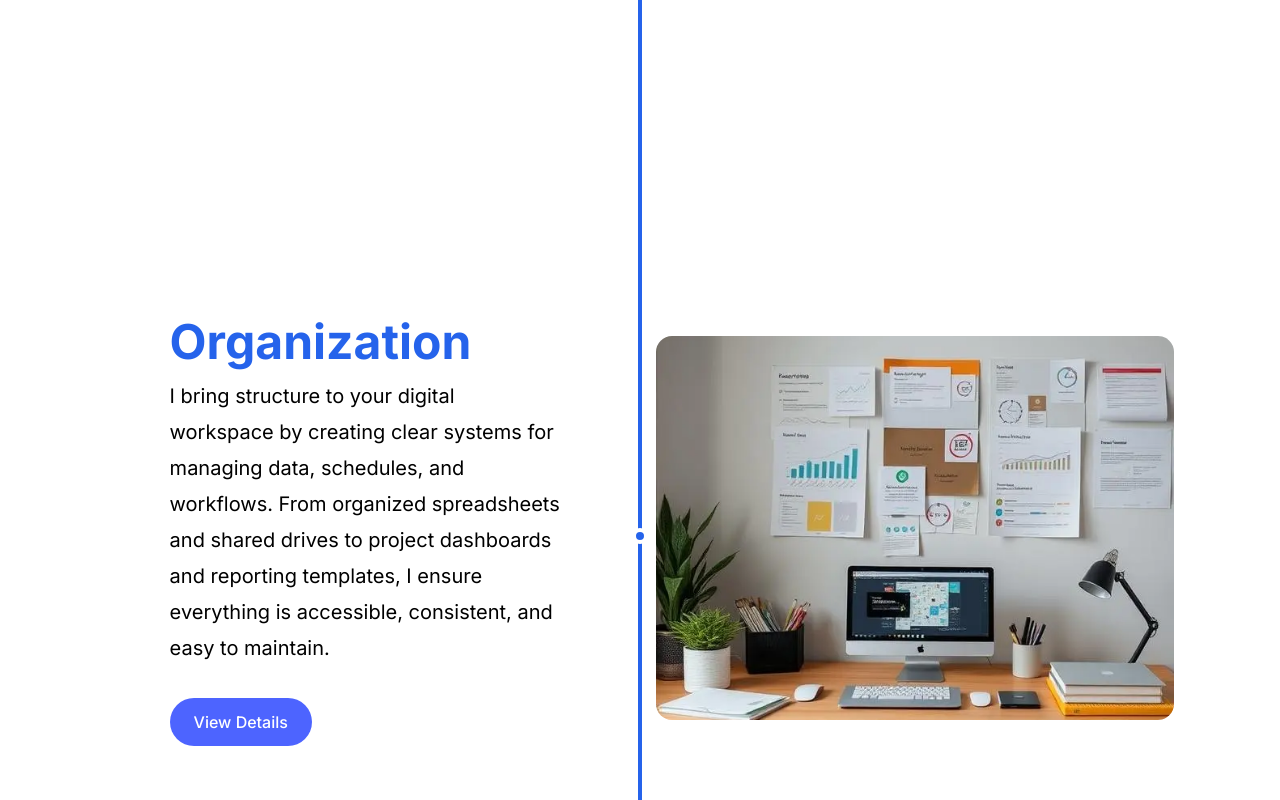
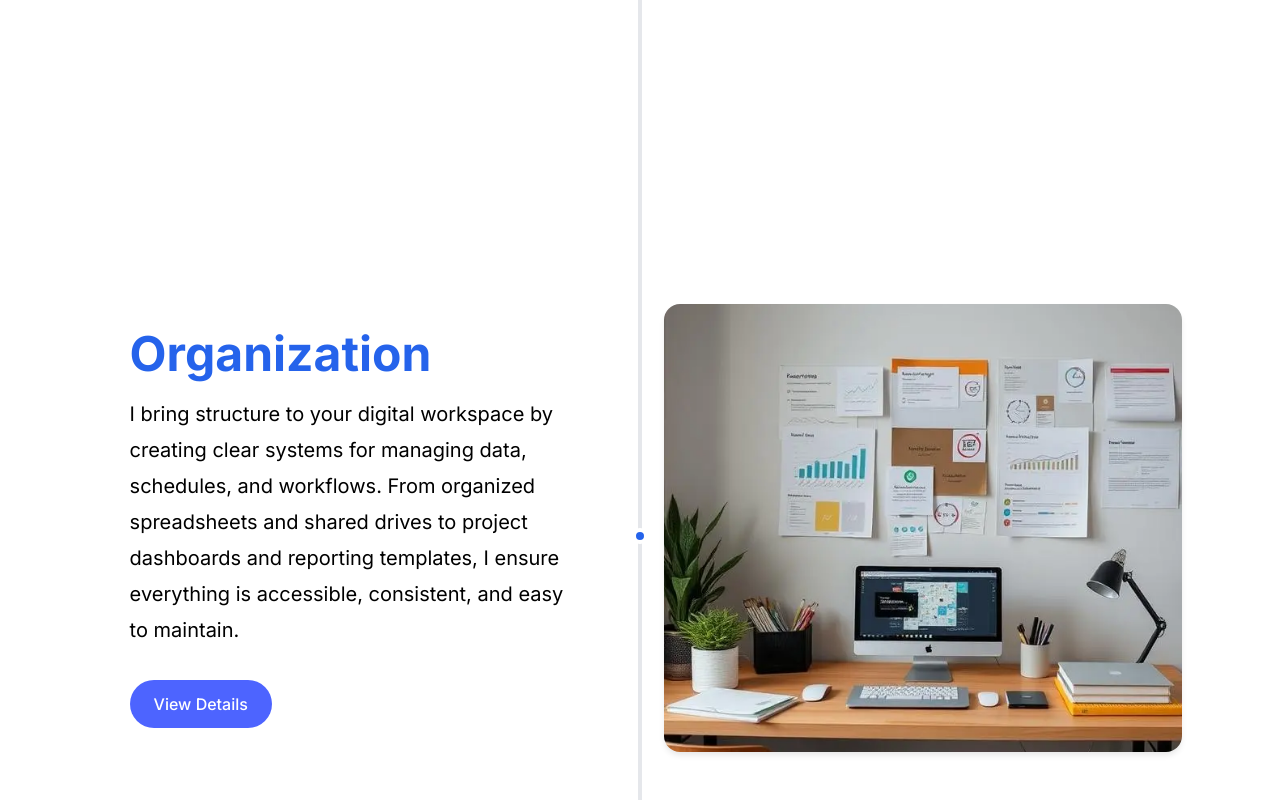
Before and after one commit to faresbermak97-tech/faresbermak, a Next.js app: page / in a window 1280 px wide. Shown: the part 5760-6560 px from the top of the page. Built offline with nearby package versions, Linux system fonts and the light colour scheme.

Commit message:
New update

```diff
--- a/src/app/globals.css
+++ b/src/app/globals.css
@@ -105,3 +105,169 @@
 
 /* Note: Previously defined utility classes and custom scrollbar styles were removed as they were not being used in the application.
 This helps reduce bundle size and improve maintainability. If needed in the future, they can be re-added. */
+
+/* Add these to your globals.css - Mobile-first approach */
+
+/* ============================================
+   HERO SECTION FIXES
+   ============================================ */
+
+/* Fix: Prevent horizontal overflow of scrolling text */
+@media (max-width: 767px) {
+  /* Hero scrolling text - prevent overflow */
+  section:first-of-type .overflow-hidden {
+    max-width: 100vw;
+  }
+
+  /* Make scrolling text smaller on tiny phones */
+  @media (max-width: 375px) {
+    section:first-of-type .text-\[18vw\] {
+      font-size: 16vw !important;
+    }
+  }
+}
+
+/* ============================================
+   CARDS SECTION FIXES
+   ============================================ */
+
+@media (max-width: 767px) {
+  /* Reduce card padding on mobile */
+  .card-dimensions {
+    width: calc(100% - 1rem) !important;
+    height: calc(100% - 2rem) !important;
+  }
+
+  /* Stack card content vertically on mobile */
+  .card-content {
+    flex-direction: column !important;
+  }
+
+  /* Better spacing for card text */
+  .content-left {
+    padding: 1.5rem !important;
+  }
+
+  /* Reduce huge title size on mobile */
+  .content-left h2 {
+    font-size: 2rem !important;
+    margin-bottom: 1rem !important;
+  }
+
+  /* Smaller "View Details" button */
+  .content-left button {
+    padding: 0.625rem 1.25rem !important;
+    font-size: 0.875rem !important;
+  }
+}
+
+/* ============================================
+   FEATURES SECTION FIXES
+   ============================================ */
+
+@media (max-width: 767px) {
+  /* Hide timeline decoration on mobile - cleaner look */
+  .timelineLine,
+  .timelineDot {
+    display: none !important;
+  }
+
+  /* Reduce slide image height on mobile */
+  .slideImg {
+    height: 16rem !important;
+  }
+
+  /* Better text spacing */
+  .slideText {
+    padding: 1.5rem !important;
+  }
+
+  /* Smaller accent text */
+  .accent {
+    font-size: 1.5rem !important;
+  }
+}
+
+/* ============================================
+   CONTACT SECTION FIXES
+   ============================================ */
+
+@media (max-width: 767px) {
+  /* Contact form modal - full screen on mobile */
+  #contact-form > div {
+    max-width: 100% !important;
+    height: 100vh !important;
+    max-height: 100vh !important;
+    border-radius: 0 !important;
+  }
+
+  /* Better input sizes on mobile */
+  #contact-form input,
+  #contact-form textarea {
+    font-size: 1rem !important;
+  }
+
+  /* Smaller close button */
+  #contact-form button[aria-label="Close contact form"] {
+    top: 1rem !important;
+    right: 1rem !important;
+    font-size: 2rem !important;
+  }
+}
+
+/* ============================================
+   ABOUT SECTION FIXES
+   ============================================ */
+
+@media (max-width: 767px) {
+  /* Stack image below text on mobile */
+  #about .grid {
+    grid-template-columns: 1fr !important;
+  }
+
+  /* Better spacing */
+  #about .space-y-8 {
+    gap: 1.5rem !important;
+  }
+}
+
+/* ============================================
+   GENERAL MOBILE IMPROVEMENTS
+   ============================================ */
+
+@media (max-width: 767px) {
+  /* Ensure no horizontal scroll anywhere */
+  body {
+    overflow-x: hidden;
+  }
+
+  /* Better touch targets (minimum 44x44px) */
+  button,
+  a {
+    min-height: 44px;
+    min-width: 44px;
+  }
+
+  /* Readable text sizes */
+  p {
+    font-size: 1rem !important;
+    line-height: 1.6 !important;
+  }
+
+  /* Better section spacing */
+  section {
+    padding-top: 3rem !important;
+    padding-bottom: 3rem !important;
+  }
+}
+
+/* ============================================
+   SAFE AREA INSETS (for iPhone notch, etc.)
+   ============================================ */
+
+@supports (padding: max(0px)) {
+  body {
+    padding-left: max(0px, env(safe-area-inset-left));
+    padding-right: max(0px, env(safe-area-inset-right));
+  }
+}
--- a/src/components/sections/FeaturesSection.module.css
+++ b/src/components/sections/FeaturesSection.module.css
@@ -1,27 +1,42 @@
 .tripleSection {
   position: relative;
-  height: 300vh;
+  /* Use auto height so it fits the content perfectly */
+  height: auto;
+  min-height: 100vh;
   overflow: hidden;
 }
 
+/* --- TIMELINE STYLES --- */
+
+/* Default: Hidden on mobile */
+.timelineLine,
+.timelineDot {
+  display: none;
+}
+
+/* The vertical gray line */
 .timelineLine {
   position: absolute;
   left: 50%;
   top: 0;
   bottom: 0;
   width: 0.25rem;
-  background-color: rgb(229 231 235);
+  background-color: rgb(229 231 235); /* Gray-200 */
   transform: translateX(-50%);
+  z-index: 0;
 }
 
+/* The blue filling line */
 .timelineProgress {
   width: 100%;
-  height: 100%;
-  background-color: rgb(37 99 235);
+  /* Height will be set dynamically via React inline style */
+  background-color: rgb(37 99 235); /* Blue-600 */
   transform-origin: top;
-  transition: height 0.3s ease-out;
+  /* Smooth out the movement slightly */
+  transition: height 0.1s linear;
 }
 
+/* The Dots */
 .timelineDot {
   position: absolute;
   width: 1rem;
@@ -32,101 +47,106 @@
   z-index: 10;
 }
 
+/* Positioning dots relative to the 3 slides */
 .timelineDotTop1 {
-  top: 16.66%;
+  top: 16.66%; /* Center of 1st slide (roughly) */
   left: 50%;
   transform: translateX(-50%);
 }
 
 .timelineDotTop2 {
-  top: 50%;
+  top: 50%; /* Center of 2nd slide */
   left: 50%;
   transform: translateX(-50%);
 }
 
 .timelineDotTop3 {
-  top: 83.33%;
+  top: 83.33%; /* Center of 3rd slide */
   left: 50%;
   transform: translateX(-50%);
 }
 
+/* --- SLIDE LAYOUT (Mobile First) --- */
+
 .slide {
   position: relative;
-  height: 100vh;
+  min-height: 100vh;
   display: flex;
+  flex-direction: column; /* Stack vertically on mobile */
   align-items: center;
   justify-content: center;
-  padding: 2rem;
-}
-
-@media (min-width: 768px) {
-  .slide {
-    padding: 4rem;
-  }
-}
-
-.reverse {
-  flex-direction: row-reverse;
+  padding: 4rem 1rem;
+  z-index: 1; /* Ensure content is above the line */
 }
 
 .slideImg {
   position: relative;
   width: 100%;
-  height: 24rem;
+  height: 20rem; /* Fixed height for mobile */
   border-radius: 1rem;
   overflow: hidden;
-  margin-right: 1rem;
-  margin-left: 1rem;
-  align-self: center;
-}
-
-/* GSAP compatibility */
-
-@media (min-width: 768px) {
-  .slideImg {
-    width: 45%;
-    margin-right: 2rem;
-  }
+  margin-bottom: 2rem;
+  box-shadow: 0 4px 6px -1px rgb(0 0 0 / 0.1);
 }
 
 .slideText {
   width: 100%;
-  padding: 2rem;
-  margin-right: 1rem;
-  margin-left: 1rem;
+  padding: 0;
+  text-align: center;
 }
 
-/* GSAP compatibility */
-
-@media (min-width: 768px) {
-  .slideText {
-    width: 45%;
-    padding: 4rem;
-    margin-left: 2rem;
-  }
+.accent {
+  font-size: 2rem;
+  line-height: 1.1;
+  font-weight: 700;
+  color: rgb(37 99 235);
+  display: block;
+  margin-bottom: 1rem;
 }
 
 .divider {
   display: none;
 }
 
-.accent {
-  font-size: 1.875rem;
-  line-height: 2.25rem;
-  font-weight: 700;
-  color: rgb(37 99 235);
-}
+/* --- DESKTOP STYLES (Min-width: 768px) --- */
 
 @media (min-width: 768px) {
+  /* Show timeline on desktop */
+  .timelineLine,
+  .timelineDot {
+    display: block;
+  }
+
+  .slide {
+    flex-direction: row; /* Side-by-side on desktop */
+    padding: 4rem;
+    height: 100vh; /* Full viewport height per slide */
+  }
+
+  /* Reverse layout for even slides */
+  .reverse {
+    flex-direction: row-reverse;
+  }
+
+  .slideImg {
+    width: 45%;
+    height: 28rem;
+    margin-bottom: 0;
+    margin-right: 3rem;
+  }
+
+  .reverse .slideImg {
+    margin-right: 0;
+    margin-left: 3rem;
+  }
+
+  .slideText {
+    width: 45%;
+    padding: 2rem;
+    text-align: left;
+  }
+
   .accent {
-    font-size: 2.25rem;
-    line-height: 2.5rem;
+    font-size: 3rem;
   }
 }
-
-@media (min-width: 1024px) {
-  .accent {
-    font-size: 3rem;
-    line-height: 1;
-  }
-}
--- a/src/components/sections/FeaturesSection.tsx
+++ b/src/components/sections/FeaturesSection.tsx
@@ -1,7 +1,7 @@
 // src/components/sections/FeaturesSection.tsx
 "use client"
 
-import { useState } from "react"
+import { useState, useRef, useEffect } from "react"
 import Image from "next/image"
 import dynamic from "next/dynamic"
 import { FEATURES } from "@/config/site.config"
@@ -10,7 +10,6 @@ import styles from "./FeaturesSection.module.css"
 import "./Animations.css"
 import { ModalSkeleton } from "../ui/Skeletons"
 
-// Dynamically import DetailModal to reduce initial bundle size
 const DetailModal = dynamic(() => import("../ui/DetailModal"), {
   loading: () => <ModalSkeleton />
 })
@@ -18,7 +17,11 @@ const DetailModal = dynamic(() => import("../ui/DetailModal"), {
 export default function FeaturesSection() {
   const [selectedFeature, setSelectedFeature] = useState<Feature | null>(null)
 
+  // State for the blue line height percentage
+  const [scrollProgress, setScrollProgress] = useState(0)
 
+  // Ref to track the section container
+  const sectionRef = useRef<HTMLElement>(null)
 
   const openModal = (feature: Feature) => {
     setSelectedFeature(feature)
@@ -28,14 +31,45 @@ export default function FeaturesSection() {
     setSelectedFeature(null)
   }
 
+  // Effect to handle scroll animation
+  useEffect(() => {
+    const handleScroll = () => {
+      if (!sectionRef.current) return
 
+      const rect = sectionRef.current.getBoundingClientRect()
+      const windowHeight = window.innerHeight
 
+      // Calculate how much of the section has been scrolled past the middle of the screen
+      // We use 'windowHeight / 2' so the line fills up as it passes your eye level
+      const sectionTop = rect.top
+      const sectionHeight = rect.height
+      const startPoint = windowHeight / 2
 
+      // Logic:
+      // When section top is at middle of screen -> 0%
+      // When section bottom is at middle of screen -> 100%
+      const scrolled = startPoint - sectionTop
+
+      let percentage = (scrolled / sectionHeight) * 100
+
+      // Clamp between 0 and 100
+      percentage = Math.max(0, Math.min(100, percentage))
+
+      setScrollProgress(percentage)
+    }
+
+    window.addEventListener("scroll", handleScroll)
+    // Trigger once on mount to set initial state
+    handleScroll()
+
+    return () => window.removeEventListener("scroll", handleScroll)
+  }, [])
 
   return (
     <>
       <section
         id="features"
+        ref={sectionRef} // Attach ref here
         className={`${styles.tripleSection} bg-[#FFFFFF]`}
         role="region"
         aria-labelledby="features-heading"
@@ -44,9 +78,15 @@ export default function FeaturesSection() {
           Features
         </h2>
 
+        {/* The Timeline - styles.timelineLine has display:none on mobile via CSS */}
         <div className={styles.timelineLine}>
-          <div className={styles.timelineProgress}></div>
+          <div
+            className={styles.timelineProgress}
+            style={{ height: `${scrollProgress}%` }} /* Dynamic height */
+          ></div>
         </div>
+
+        {/* Dots - hidden on mobile via CSS */}
         <div className={`${styles.timelineDot} ${styles.timelineDotTop1}`}></div>
         <div className={`${styles.timelineDot} ${styles.timelineDotTop2}`}></div>
         <div className={`${styles.timelineDot} ${styles.timelineDotTop3}`}></div>
@@ -54,7 +94,7 @@ export default function FeaturesSection() {
         {FEATURES.map((s, i) => (
           <div
             key={i}
-            className={`${styles.slide} ${s.reverse ? styles.reverse : ""} md:flex-row`}
+            className={`${styles.slide} ${s.reverse ? styles.reverse : ""}`}
           >
             <div className={`${styles.slideImg} animate-on-scroll-${s.reverse ? "left" : "right"}`}>
               <Image
@@ -74,13 +114,7 @@ export default function FeaturesSection() {
               <div className="mt-8">
                 <button
                   onClick={() => openModal(s)}
-                  onKeyDown={(e) => {
-                    if (e.key === 'Enter' || e.key === ' ') {
-                      e.preventDefault();
-                      openModal(s);
-                    }
-                  }}
-                  className="px-6 py-3 bg-[#4D64FF] text-white rounded-full hover:bg-[#3d50cc] focus:outline-none focus:ring-2 focus:ring-white focus:ring-offset-2 focus:ring-offset-[#4D64FF] transition-colors duration-300 font-medium"
+                  className="px-6 py-3 bg-[#4D64FF] text-white rounded-full hover:bg-[#3d50cc] transition-colors duration-300 font-medium"
                   aria-label={`View details for ${s.highlight}`}
                 >
                   View Details
```
